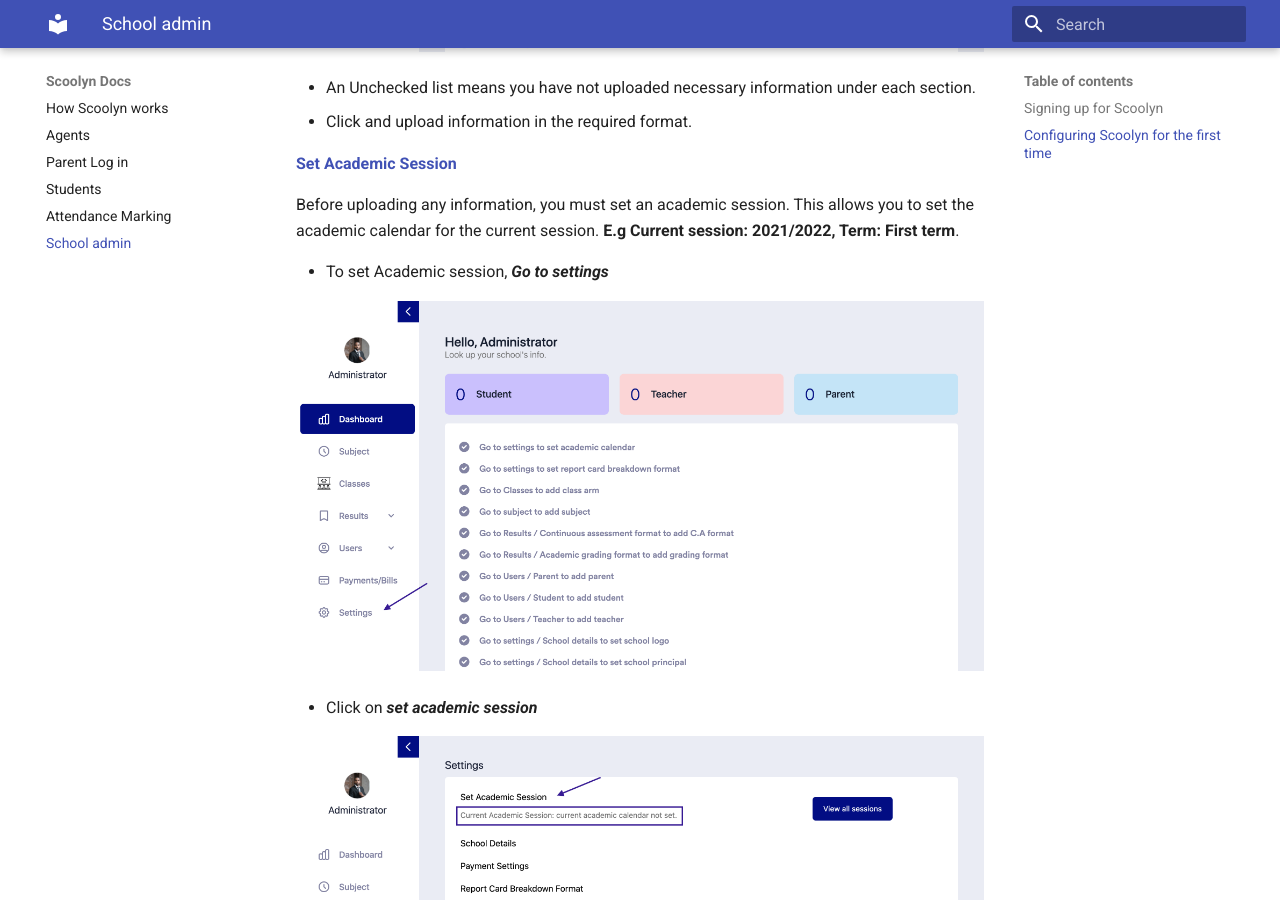
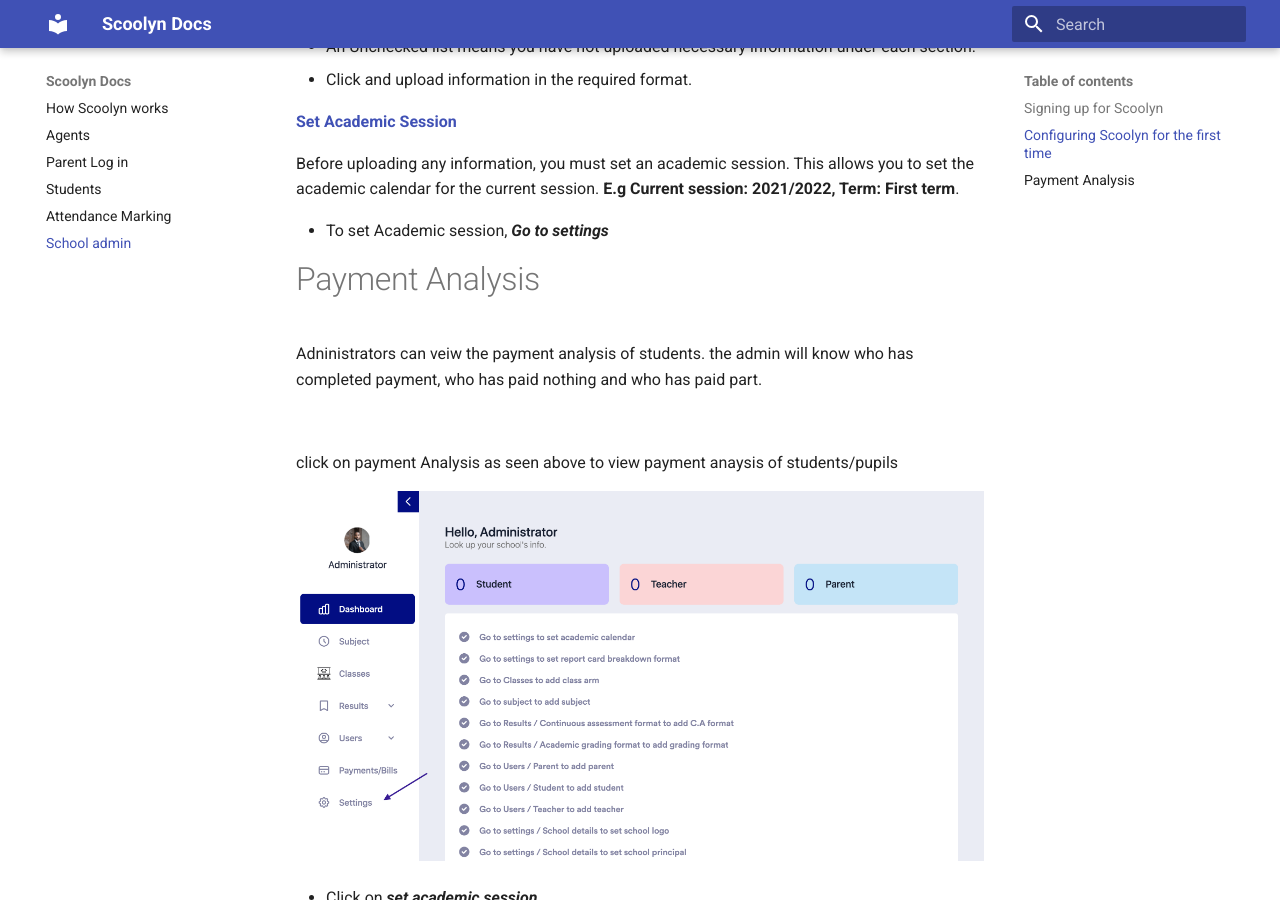
Before and after one commit to digikraaft/docs.scoolyn.com, an MkDocs documentation site: the page built from docs/school-admin.md, in a window 1280 px wide and 900 px high, scrolled down 1044 px. Built offline with MkDocs 1.6.1 and Material for MkDocs 9.7.7, drawn with Linux system fonts in a browser that asks for light colours.

Commit message:
Update school-admin.md

```diff
--- a/docs/school-admin.md
+++ b/docs/school-admin.md
@@ -28,6 +28,14 @@ When you sign in with your URL, username and password, This interface would be s
 Before uploading any information, you must set an academic session. This allows you to set the academic calendar for the current session. **E.g Current session: 2021/2022, Term: First term**.
 
 - To set Academic session, _**Go to settings**_
+
+# Payment Analysis
+Adninistrators can veiw the payment analysis of students. the admin will know who has completed payment, who has paid nothing and who has paid part.
+
+![]()
+
+click on payment Analysis as seen above to view payment anaysis of students/pupils
+
 
 ![Image has an arrow in it](https://github.com/digikraaft/docs.scoolyn.com/blob/emma/Settings.png)
 
```
